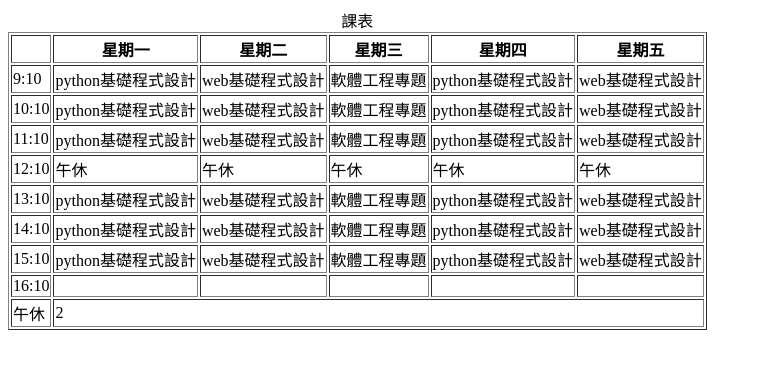
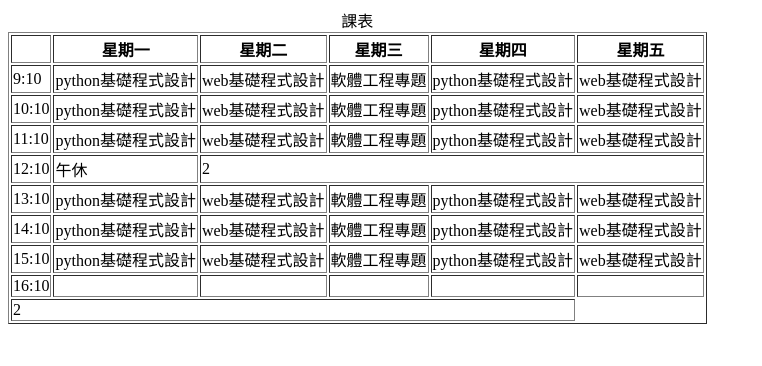
Before and after one commit to kikimiao1995/kiki-web--demo, a plain HTML site: page Lab/Lab_01.html in a window 1280 px wide. Shown: the whole page, without its empty margins (0-762 px from the left). Drawn offline with Linux system fonts and the light colour scheme.

Commit message:
更改colspan

```diff
--- a/Lab/Lab_01.html
+++ b/Lab/Lab_01.html
@@ -48,10 +48,8 @@
           <tr>
             <td>12:10</td>
             <td>午休</td>
-            <td>午休</td>
-            <td>午休</td>
-            <td>午休</td>
-            <td>午休</td>
+            <td colspan="5">2</td>
+          </tr>
           </tr>
           <tr>
             <td>13:10</td>
@@ -87,7 +85,7 @@
           </tr>
 
           <tr>
-            <td>午休</td>
+
             <td colspan="5">2</td>
           </tr>
 
```
